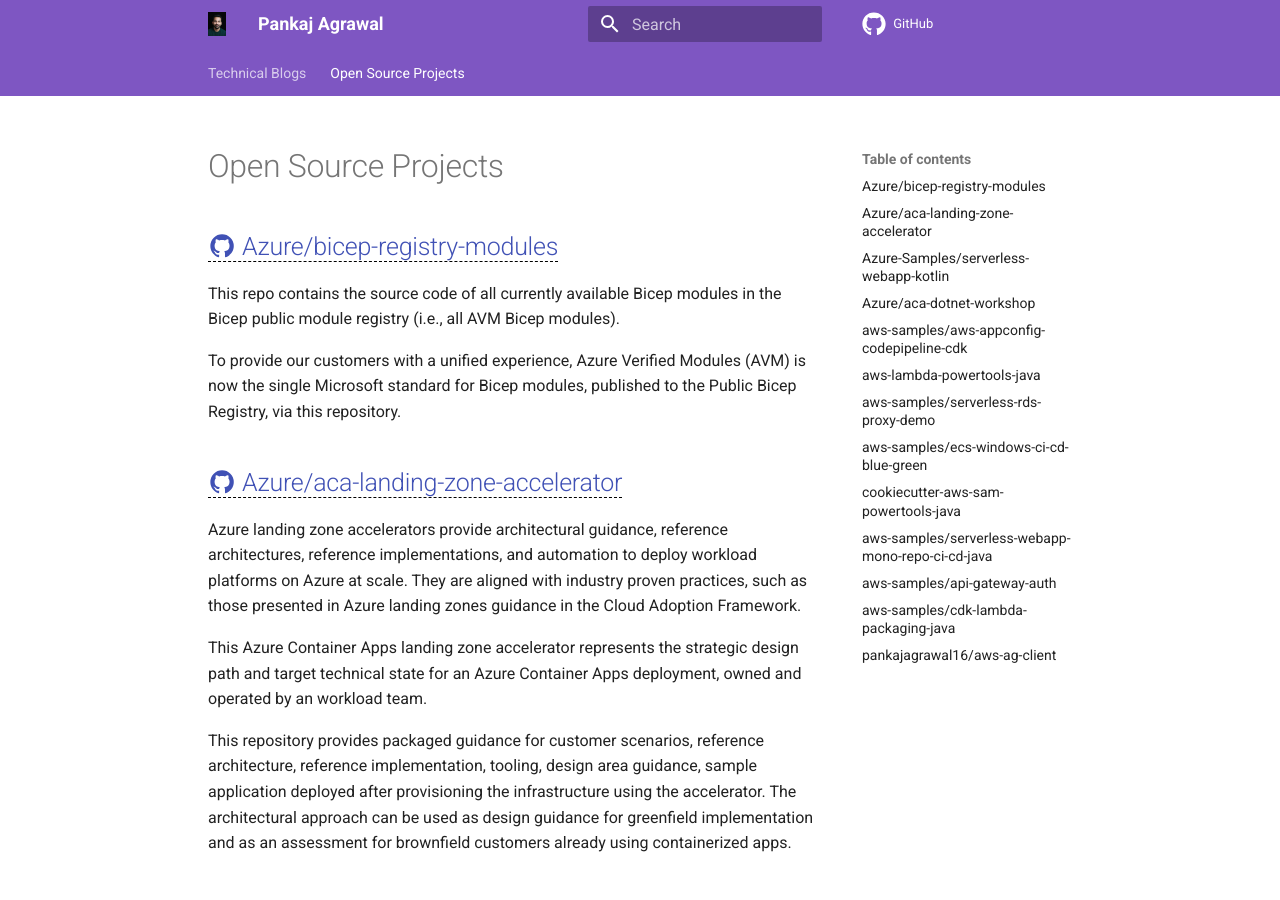
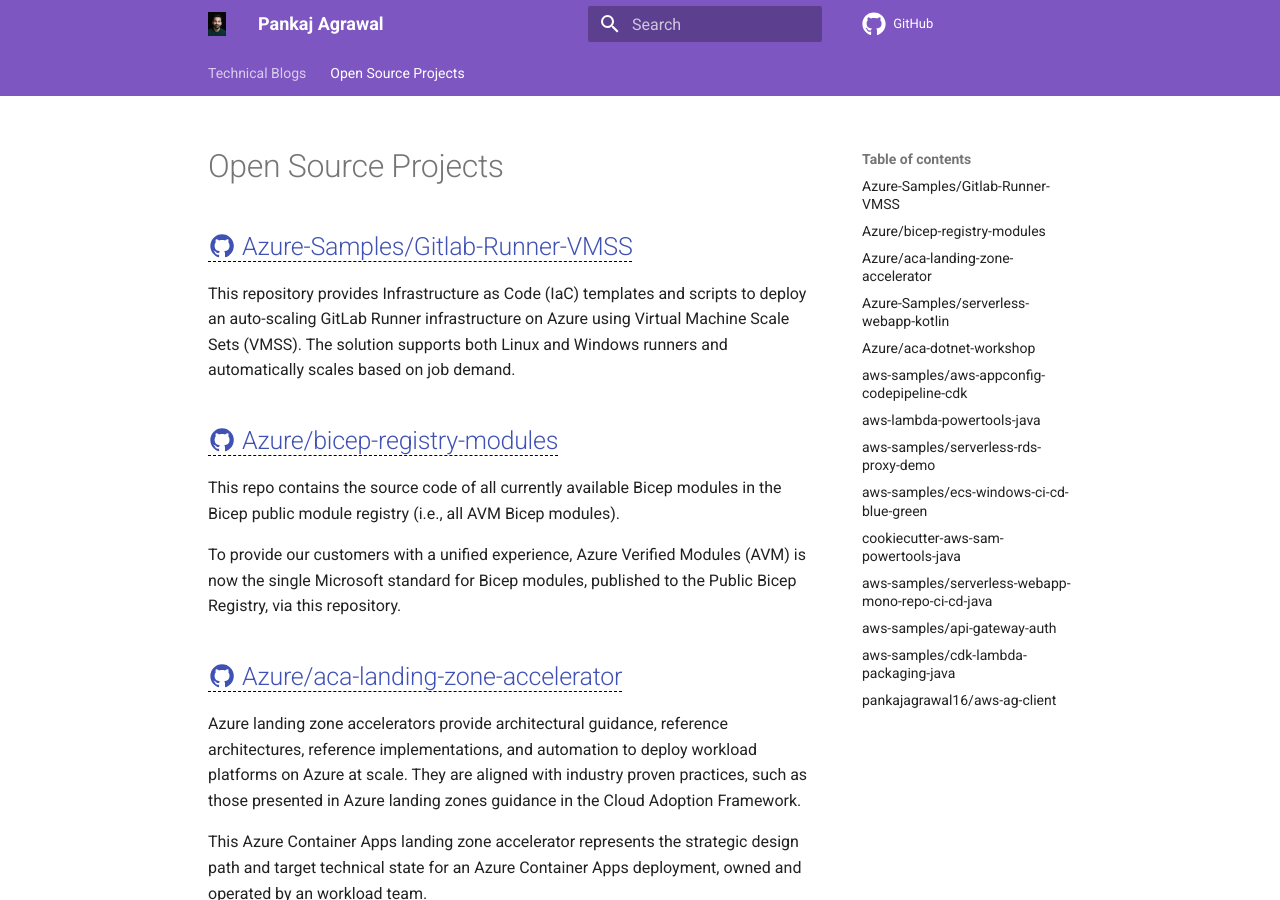
Before and after one commit to pankajagrawal16/pankajagrawal16.github.io, an MkDocs documentation site: the page built from docs/code/index.md, in a window 1280 px wide and 900 px high. Built offline with MkDocs 1.6.1 and Material for MkDocs 9.7.7, drawn with Linux system fonts in a browser that asks for light colours; comment, search, counter and statistics services are not loaded.

Commit message:
Add Azure-Samples/Gitlab-Runner-VMSS project details
Added a new project entry for Azure-Samples/Gitlab-Runner-VMSS with details on its functionality.

```diff
--- a/docs/code/index.md
+++ b/docs/code/index.md
@@ -5,6 +5,10 @@ hide:
 ---
 
 # Open Source Projects
+
+## [:material-github: Azure-Samples/Gitlab-Runner-VMSS](https://github.com/Azure-Samples/Gitlab-Runner-VMSS){target=_blank}
+
+This repository provides Infrastructure as Code (IaC) templates and scripts to deploy an auto-scaling GitLab Runner infrastructure on Azure using Virtual Machine Scale Sets (VMSS). The solution supports both Linux and Windows runners and automatically scales based on job demand.
 
 ## [:material-github: Azure/bicep-registry-modules](https://github.com/Azure/bicep-registry-modules){target=_blank}
 
```
